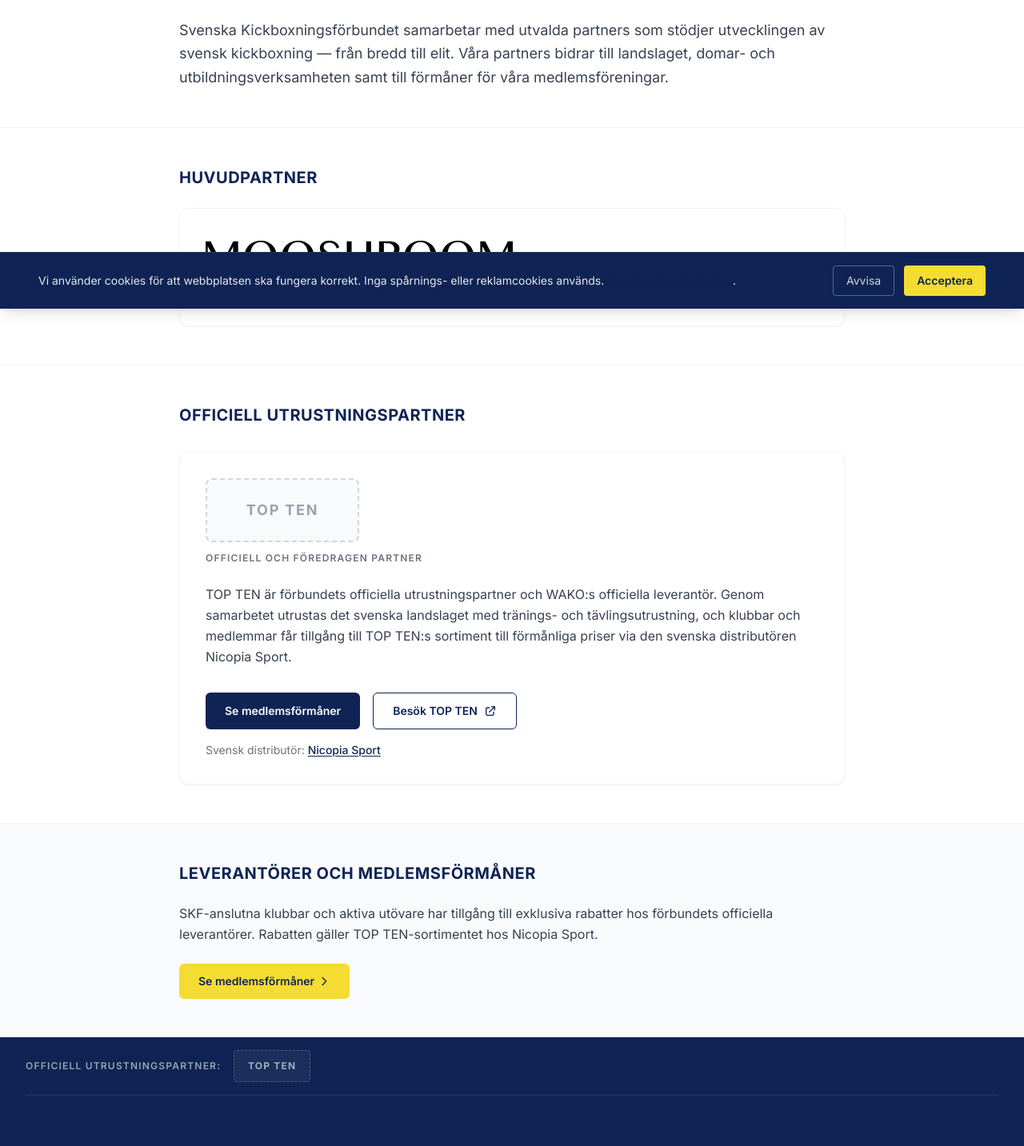
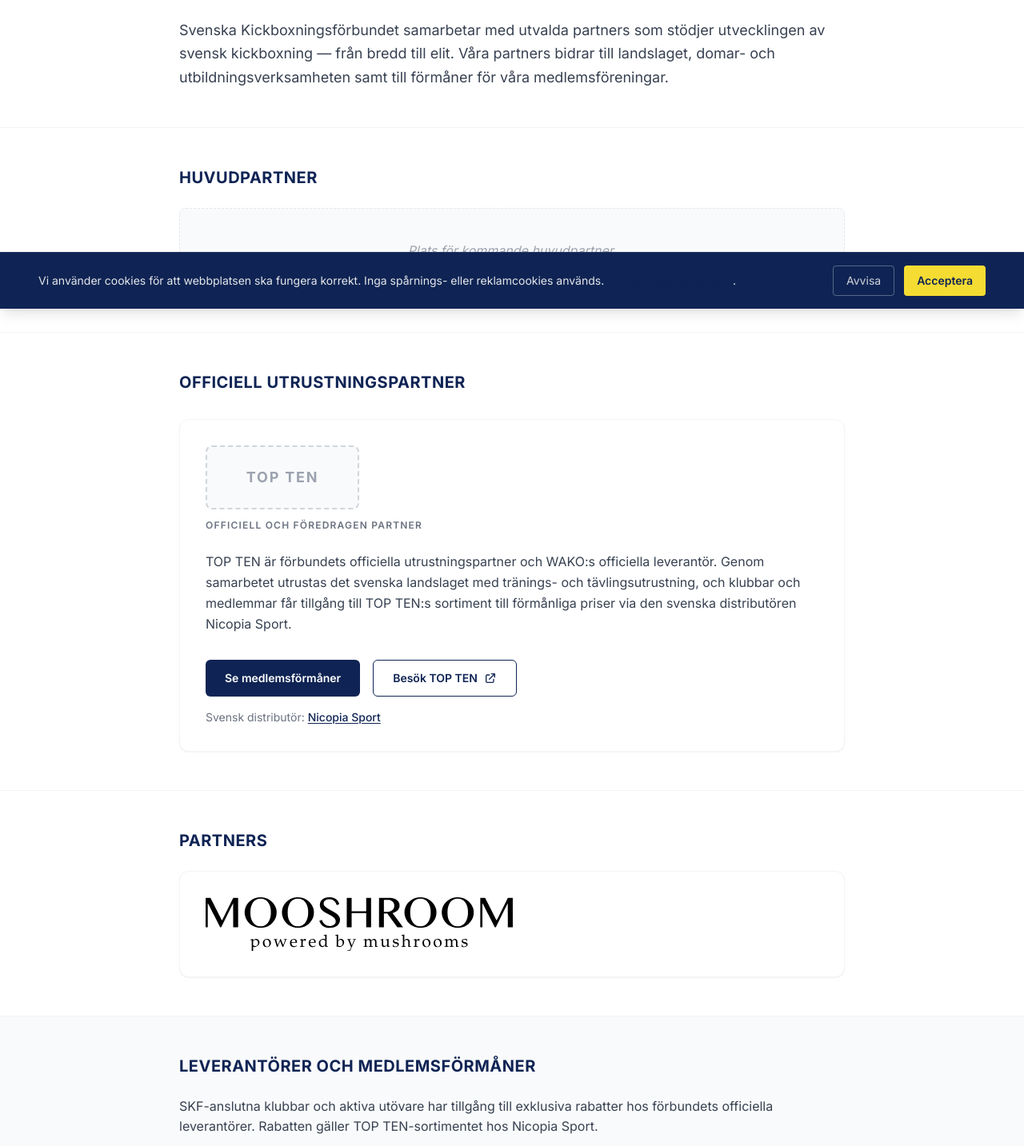
Before and after one commit to aknouche/skfweb, a Next.js app: page /partners in a window 1280 px wide. Shown: the part 414-1847 px from the top of the page at 80% size. Built offline with nearby package versions, Linux system fonts and the light colour scheme.

Commit message:
fix: move Mooshroom out of Huvudpartner into Partners list
Co-Authored-By: Claude Sonnet 5.5 <noreply@anthropic.com>
Claude-Session: https://claude.ai/code/session_01WVtweuC5113NN9KQYPANWG

```diff
--- a/src/app/partners/page.tsx
+++ b/src/app/partners/page.tsx
@@ -40,14 +40,8 @@ export default function PartnersPage() {
           <h2 className="text-xl font-bold text-skf-blue uppercase tracking-wide mb-6">
             Huvudpartner
           </h2>
-          <div className="rounded-xl border border-gray-100 bg-white px-8 py-10 shadow-sm">
-            <Image
-              src="/images/partners/mooshroom.svg"
-              alt="Mooshroom — powered by mushrooms"
-              width={4390}
-              height={759}
-              className="h-auto w-full max-w-sm"
-            />
+          <div className="rounded-lg border border-dashed border-gray-200 bg-gray-50 px-8 py-10 text-center">
+            <p className="text-gray-400 italic">Plats för kommande huvudpartner.</p>
           </div>
         </div>
       </section>
@@ -130,6 +124,24 @@ export default function PartnersPage() {
         </div>
       </section>
 
+      {/* Tier: Partners */}
+      <section className="border-t border-gray-100 py-12">
+        <div className="container-narrow">
+          <h2 className="text-xl font-bold text-skf-blue uppercase tracking-wide mb-6">
+            Partners
+          </h2>
+          <div className="rounded-xl border border-gray-100 bg-white p-8 shadow-sm">
+            <Image
+              src="/images/partners/mooshroom.svg"
+              alt="Mooshroom — powered by mushrooms"
+              width={4390}
+              height={759}
+              className="h-auto w-full max-w-sm"
+            />
+          </div>
+        </div>
+      </section>
+
       {/* Tier: Leverantörer och medlemsförmåner */}
       <section className="border-t border-gray-100 py-12 bg-gray-50">
         <div className="container-narrow">
```
